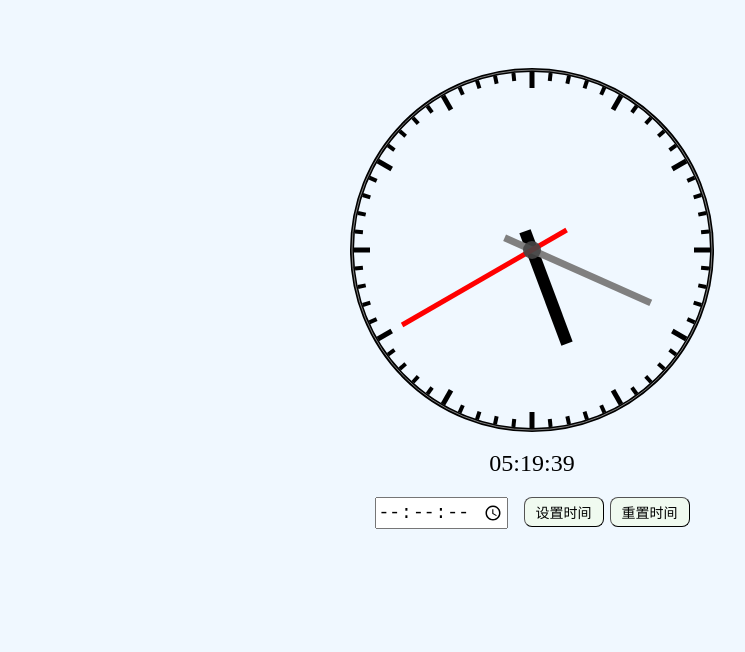
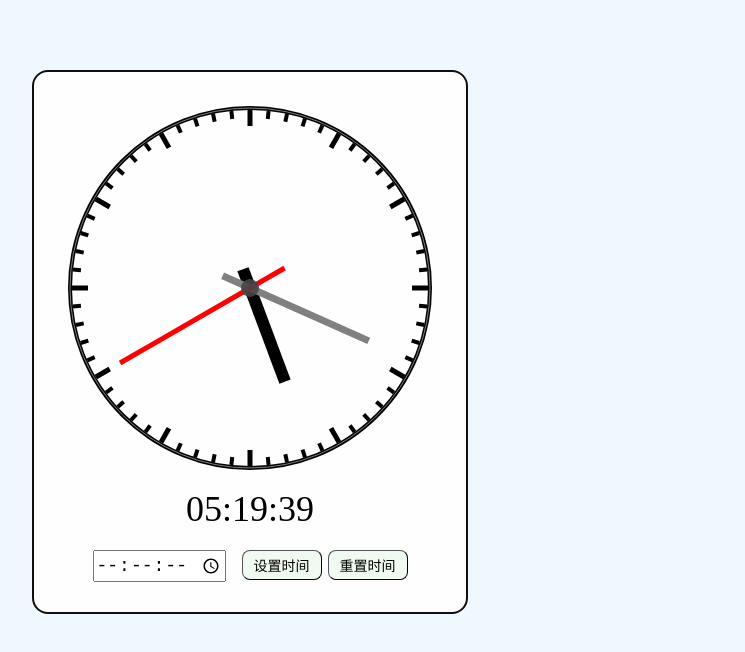
Before and after one commit to ShYuF/clock, a plain HTML site: page index.html in a window 1280 px wide. Shown: the whole page, without its empty margins (108-853 px from the left). Drawn offline with Linux system fonts and the light colour scheme.

Commit message:
Update index.css

```diff
--- a/css/index.css
+++ b/css/index.css
@@ -8,12 +8,20 @@
     font-family: "SimSun", "STSong", "STSong", "SimSun", "宋体", "sans-serif";
 }
 
+/* 表盘部分容器 */
 .container {
-    width: 100%;
+    width: fit-content;
     height: 100%;
 
-    margin-top: 50px;
+    margin: 70px;
+    margin-left: 140px;
+    padding: 16px;
+    padding-bottom: 30px;
 
+    border: 2px solid #0F0F0F;
+    border-radius: 16px;
+
+    background-color: #FEFEFE;
     display: flex;
     flex-direction: column;
     justify-content: center;
@@ -30,6 +38,7 @@
     height: fit-content;
 
     text-align: center;
+    font-size: 36px;
 }
 
 .container .tips {
```
